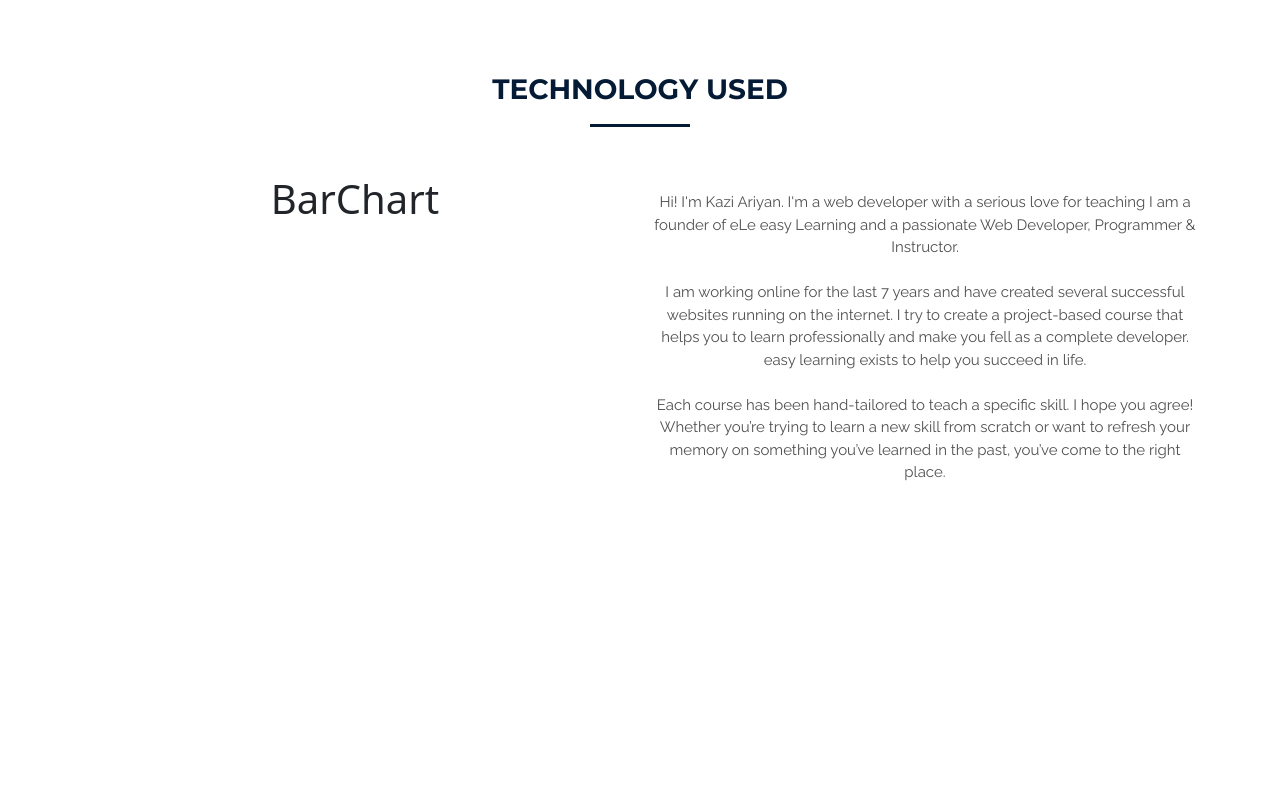
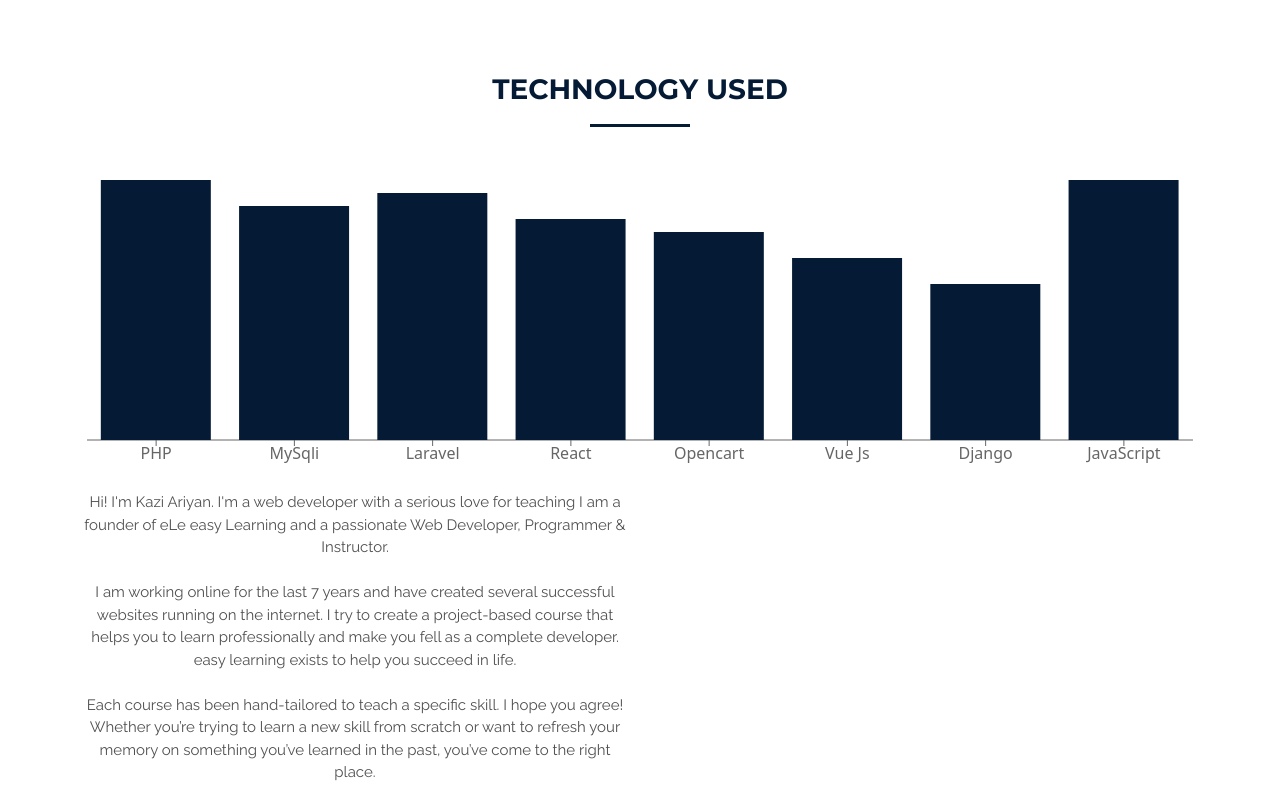
Before and after one commit to jvnagarjuna/react-js-website-project, a React (Create React App) app: page / in a window 1280 px wide. Shown: the part 1101-1901 px from the top of the page. Before the commit the page ends 1601 px from the top, so only its background shows below. Built offline with nearby package versions, Linux system fonts and the light colour scheme; a web font is replaced by a local one.

Commit message:
Chart Component Part 3

```diff
--- a/package.json
+++ b/package.json
@@ -11,6 +11,7 @@
     "react-bootstrap": "^2.4.0",
     "react-dom": "^18.1.0",
     "react-scripts": "5.0.1",
+    "recharts": "^2.1.10",
     "web-vitals": "^2.1.0"
   },
   "scripts": {
--- a/src/components/Analysis/Analysis.jsx
+++ b/src/components/Analysis/Analysis.jsx
@@ -1,16 +1,45 @@
 import React, { Component, Fragment } from 'react';
 import { Col, Container, Row } from 'react-bootstrap';
+import { Bar, BarChart, ResponsiveContainer, Tooltip, XAxis } from 'recharts';
 
 class Analysis extends Component {
+  constructor() {
+    super();
+    this.state = {
+      data: [
+        { Techonology: 'PHP', Projects: 100 },
+        { Techonology: 'MySqli', Projects: 90 },
+        { Techonology: 'Laravel', Projects: 95 },
+        { Techonology: 'React', Projects: 85 },
+        { Techonology: 'Opencart', Projects: 80 },
+        { Techonology: 'Vue Js', Projects: 70 },
+        { Techonology: 'Django', Projects: 60 },
+        { Techonology: 'JavaScript', Projects: 100 },
+      ],
+    };
+  }
+
   render() {
+    var blue = '#051b35';
     return (
       <Fragment>
         <Container className="text-center">
           <h1 className="serviceMainTitle">TECHNOLOGY USED</h1>
           <div className="bottom"></div>
           <Row>
-            <Col lg={6} md={12} sm={12}>
-              <h1>BarChart</h1>
+            <Col
+              style={{ width: '100%', height: '300px' }}
+              lg={6}
+              md={12}
+              sm={12}
+            >
+              <ResponsiveContainer>
+                <BarChart width={100} height={300} data={this.state.data}>
+                  <XAxis dataKey="Techonology" />
+                  <Tooltip />
+                  <Bar dataKey="Projects" fill={blue}></Bar>
+                </BarChart>
+              </ResponsiveContainer>
             </Col>
 
             <Col lg={6} md={12} sm={12}>
```
Also changed, not shown: 1 other file (tests, documents, lock files or other folders).
